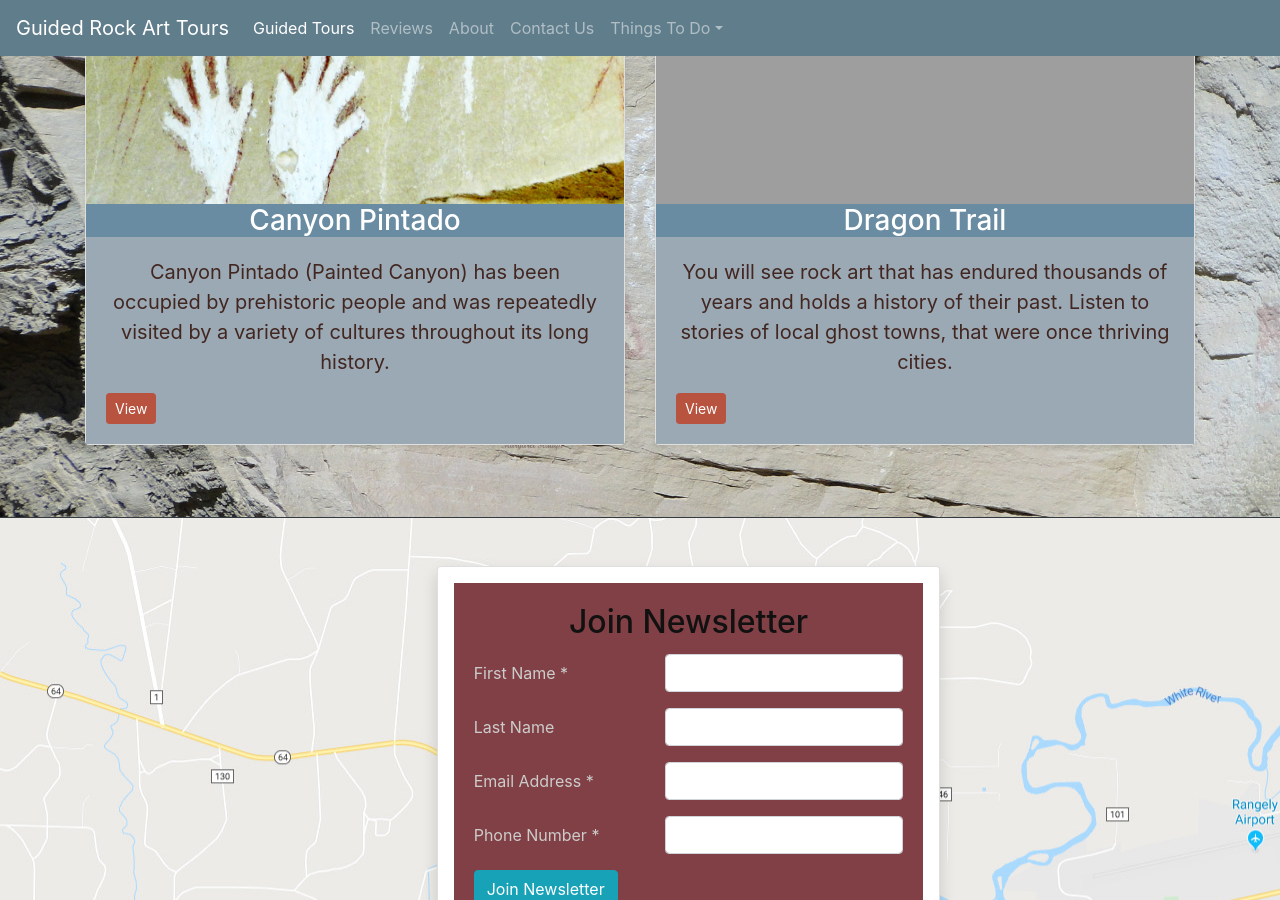
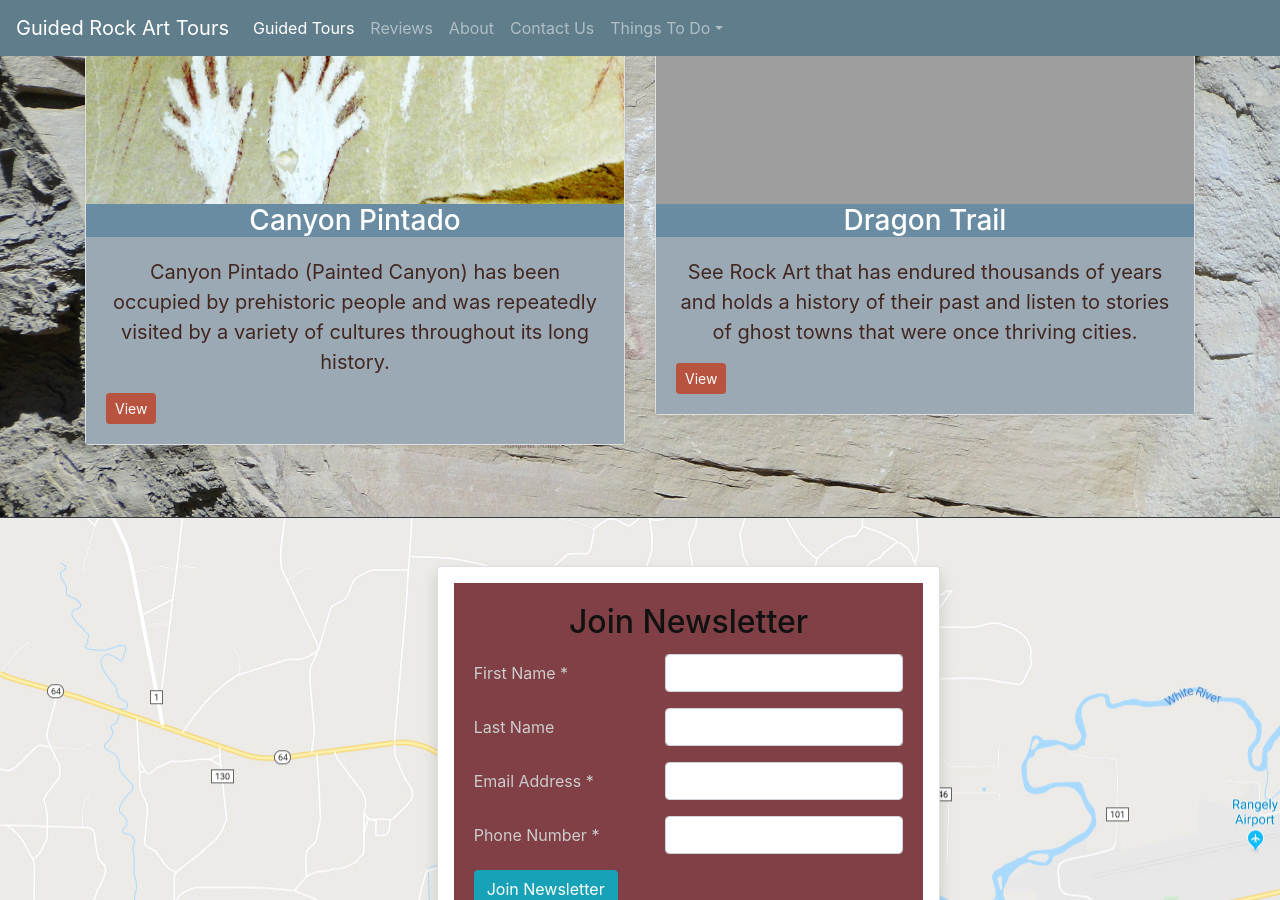
Before and after one commit to Clients/CPDTRockArtTours, a Jekyll site: the page built from index.html, in a window 1280 px wide and 900 px high, scrolled down 1122 px. Built offline with Jekyll 4.4.1, drawn with Linux system fonts in a browser that asks for light colours; nearby versions of some CDN libraries; comment, search, counter and statistics services are not loaded.

Commit message:
update homepage

```diff
--- a/index.html
+++ b/index.html
@@ -56,8 +56,8 @@ description: Our Guided Rock Art Tours take you back in time through petroglyphs
                 <img class="bd-placeholder-img card-img-top" width="100%" height="225" src="{{site.url}}/assets/images/DC-building-icon.jpg" alt="Dragon Trail rock art">
                 <h3 class="card-title hp text-center">Dragon Trail</h3>
                 <div class="card-body  bg-blue">
-                  <p class="card-text">You will see rock art that has endured thousands of years and holds a
-                  history of their past. Listen to stories of local ghost towns, that were once thriving cities.</p>
+                  <p class="card-text">See Rock Art that has endured thousands of years and holds a
+                  history of their past and listen to stories of ghost towns that were once thriving cities.</p>
                   <div class="d-flex justify-content-between align-items-center">
                     <div class="btn-group">
                       <a href="{{site.url}}/dragon-trail" class="btn btn-sm btn-danger">View</a>
```
